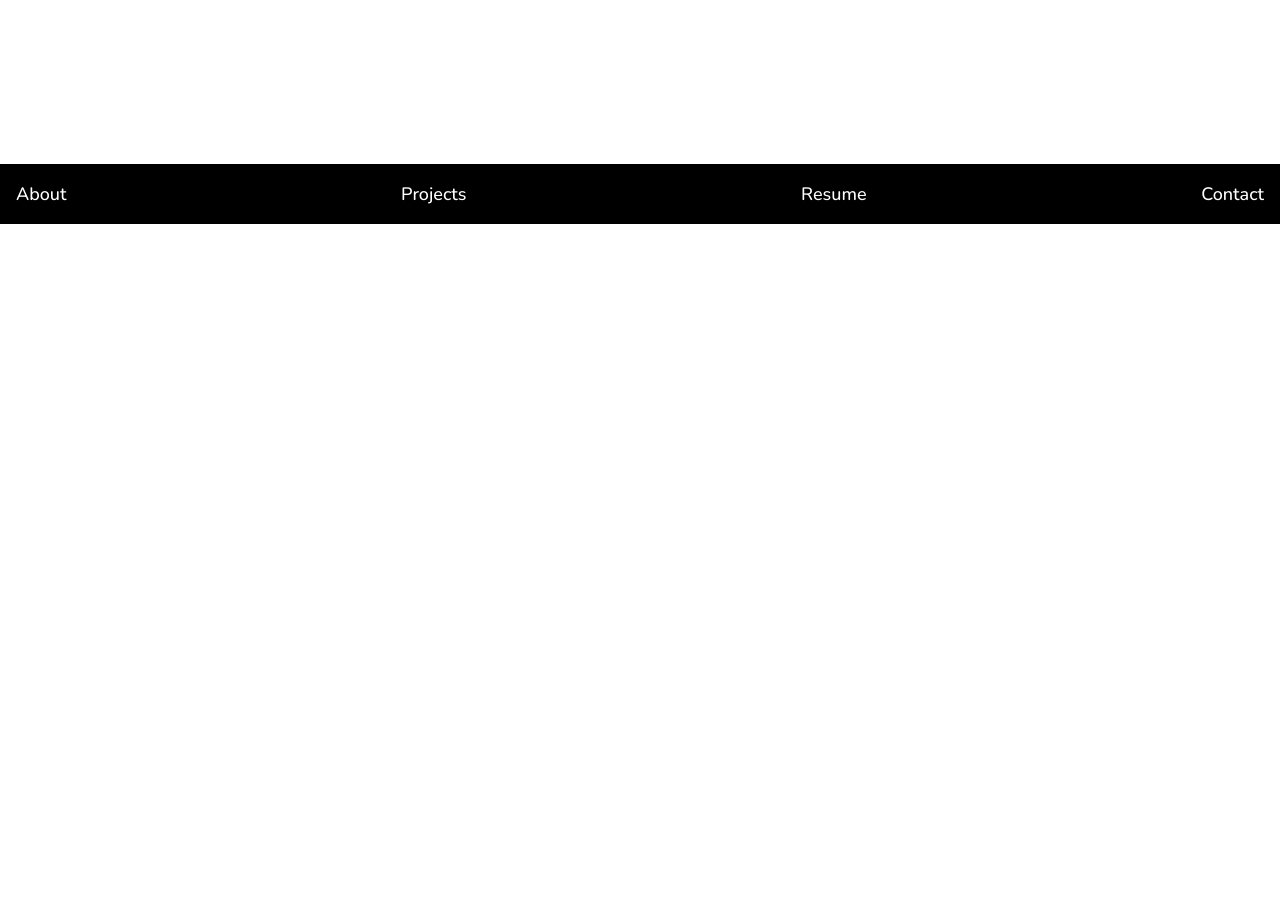
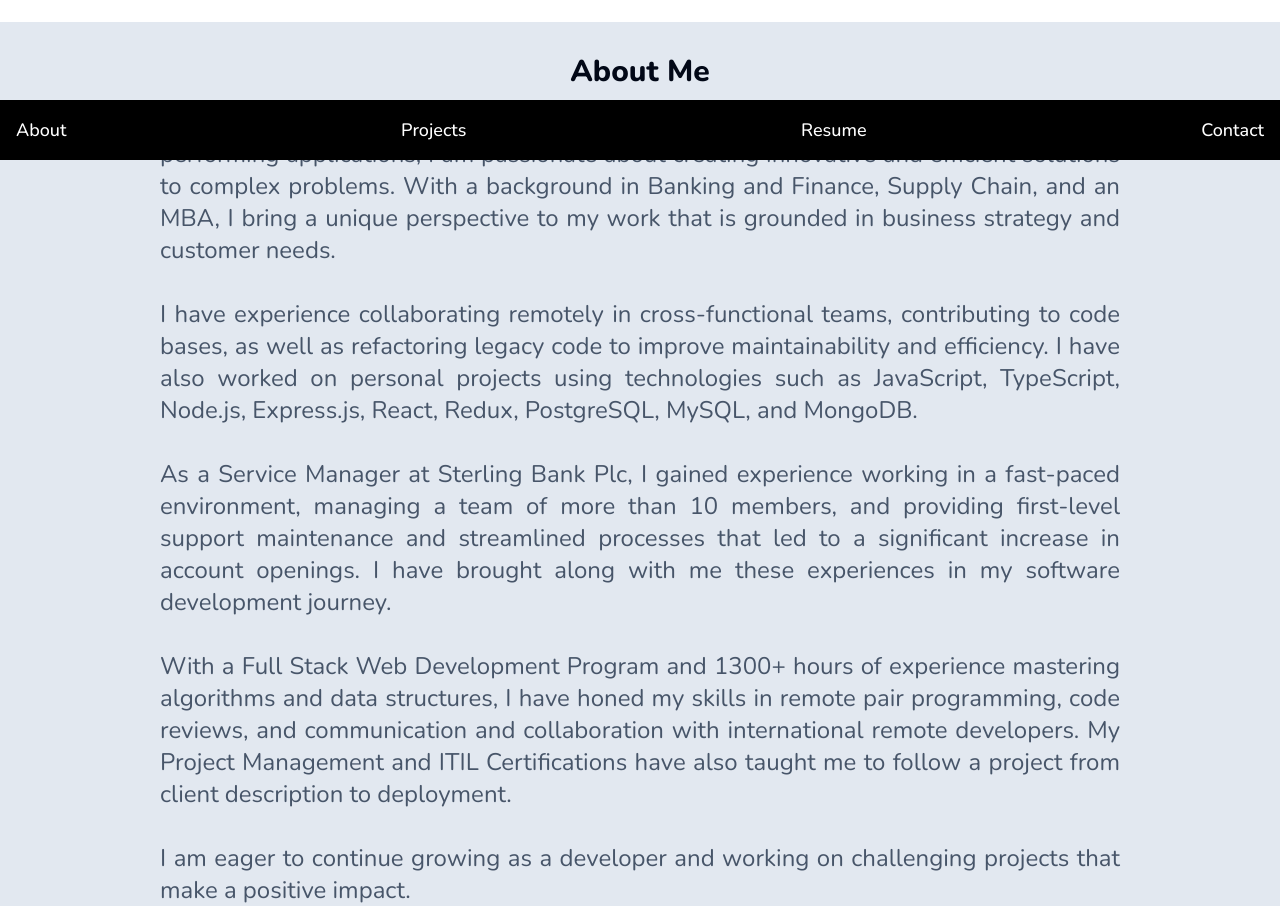
Before and after one commit to udeaghad/portfoliov2, a Next.js app: page / in a window 1280 px wide. Shown: the part 640-1546 px from the top of the page. Before the commit the page ends 864 px from the top, so only its background shows below. Built offline with nearby package versions, Linux system fonts and the light colour scheme.

Commit message:
Create about me section

```diff
--- a/app/page.tsx
+++ b/app/page.tsx
@@ -1,3 +1,4 @@
+import AboutSection from "@/components/AboutSection";
 import Footer from "@/components/Footer";
 import HeroSection from "@/components/HeroSection";
 import ProfilePix from "@/components/ProfilePix";
@@ -11,7 +12,12 @@ export default function Home() {
       <div>
         <ProfilePix />
       </div>
-      <div className="absolute bottom-0">
+
+      <div>
+        <AboutSection />
+      </div>
+
+      <div className="fixed bottom-0">
         <Footer />
       </div>
     </main>
--- /dev/null
+++ b/components/AboutSection.tsx
@@ -0,0 +1,58 @@
+import React from "react";
+
+const AboutSection = () => {
+  return (
+    <div className="mt-6 bg-slate-200 pt-4 dark:bg-slate-900">
+      <div className="mt-4">
+        <h3 className="text-3xl font-extrabold text-center">About Me</h3>
+      </div>
+
+      <div className="mt-4 text-2xl text-justify text-slate-600 dark:text-slate-300 w-3/4 m-auto">
+        <p>
+          As a skilled Full Stack Developer with experience building scalable,
+          secured, and high-performing applications, I am passionate about
+          creating innovative and efficient solutions to complex problems. With
+          a background in Banking and Finance, Supply Chain, and an MBA, I bring
+          a unique perspective to my work that is grounded in business strategy
+          and customer needs.
+        </p>
+        <br />
+
+        <p>
+          I have experience collaborating remotely in cross-functional teams,
+          contributing to code bases, as well as refactoring legacy code to
+          improve maintainability and efficiency. I have also worked on personal
+          projects using technologies such as JavaScript, TypeScript, Node.js,
+          Express.js, React, Redux, PostgreSQL, MySQL, and MongoDB.
+        </p>
+        <br />
+
+        <p>
+          As a Service Manager at Sterling Bank Plc, I gained experience working
+          in a fast-paced environment, managing a team of more than 10 members,
+          and providing first-level support maintenance and streamlined
+          processes that led to a significant increase in account openings. I
+          have brought along with me these experiences in my software
+          development journey.
+        </p>
+        <br />
+        <p>
+          With a Full Stack Web Development Program and 1300+ hours of
+          experience mastering algorithms and data structures, I have honed my
+          skills in remote pair programming, code reviews, and communication and
+          collaboration with international remote developers. My Project
+          Management and ITIL Certifications have also taught me to follow a
+          project from client description to deployment.
+        </p>
+        <br />
+
+        <p>
+          I am eager to continue growing as a developer and working on
+          challenging projects that make a positive impact.
+        </p>
+      </div>
+    </div>
+  );
+};
+
+export default AboutSection;
```
